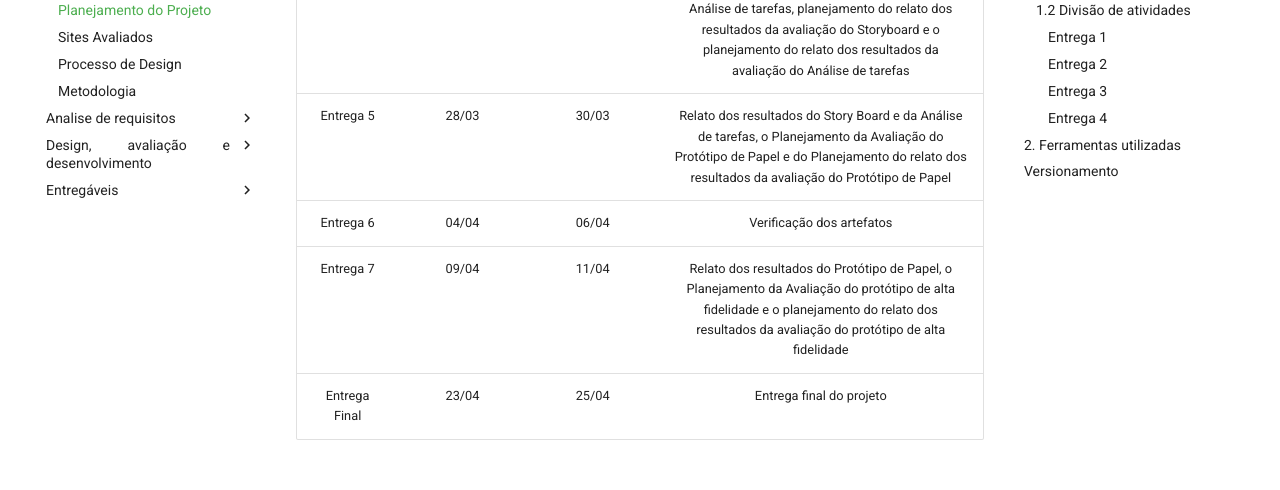
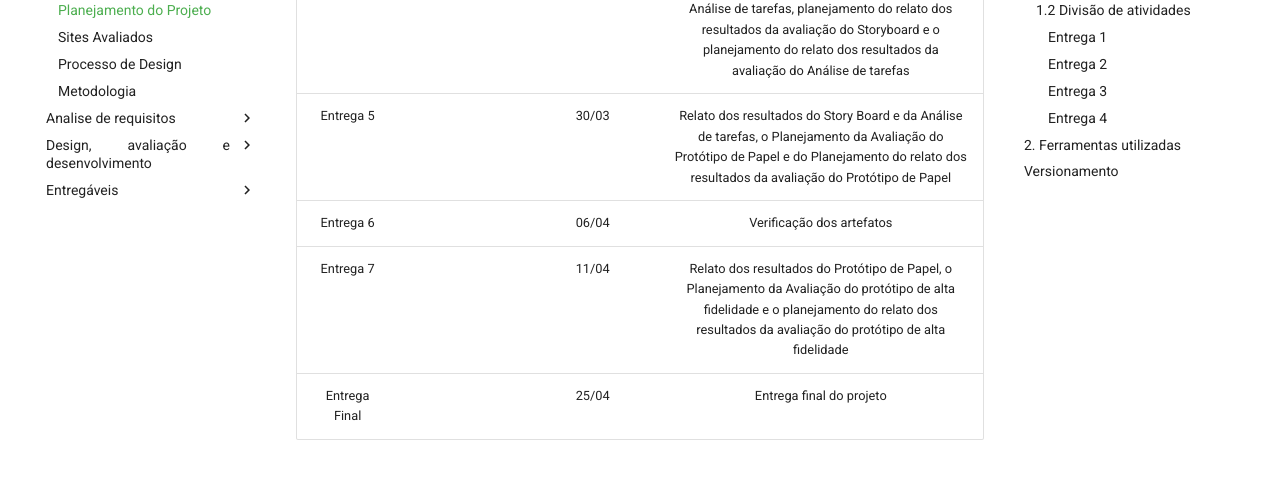
Before and after one commit to heitormsb/2021.2-Exercito-Brasileiro, an MkDocs documentation site: the page built from docs/planejamento.md, in a window 1280 px wide and 900 px high, scrolled down 402 px. Shown: the part 152-642 px from the top of the window. Built offline with MkDocs 1.6.1 and Material for MkDocs 9.7.7, drawn with Linux system fonts in a browser that asks for light colours.

Commit message:
Update planejamento.md

```diff
--- a/docs/planejamento.md
+++ b/docs/planejamento.md
@@ -10,10 +10,10 @@
 |Entrega 2|25/02|27/02|Perfil do Usuário, Personas e Análise de Tarefas|
 |Entrega 3|10/03|12/03|Princípios Gerais de Projeto, Metas de usabilidade, Guia de Estilo. (Fase: análise de requisitos)|
 |Entrega 4|16/03|16/03|Planejamento da Avaliação do Storyboard e Análise de tarefas, planejamento do relato dos resultados da avaliação do Storyboard e o planejamento do relato dos resultados da avaliação do Análise de tarefas|
-|Entrega 5|28/03|30/03|Relato dos resultados do Story Board e da Análise de tarefas, o Planejamento da Avaliação do Protótipo de Papel e do Planejamento do relato dos resultados da avaliação do Protótipo de Papel|
-|Entrega 6|04/04|06/04|Verificação dos artefatos|
-|Entrega 7|09/04|11/04|Relato dos resultados do Protótipo de Papel, o Planejamento da Avaliação do protótipo de alta fidelidade e o planejamento do relato dos resultados da avaliação do protótipo de alta fidelidade|
-|Entrega Final|23/04|25/04|Entrega final do projeto|
+|Entrega 5||30/03|Relato dos resultados do Story Board e da Análise de tarefas, o Planejamento da Avaliação do Protótipo de Papel e do Planejamento do relato dos resultados da avaliação do Protótipo de Papel|
+|Entrega 6||06/04|Verificação dos artefatos|
+|Entrega 7||11/04|Relato dos resultados do Protótipo de Papel, o Planejamento da Avaliação do protótipo de alta fidelidade e o planejamento do relato dos resultados da avaliação do protótipo de alta fidelidade|
+|Entrega Final||25/04|Entrega final do projeto|
 
 ### 1.2 Divisão de atividades
 #### Entrega 1
```
